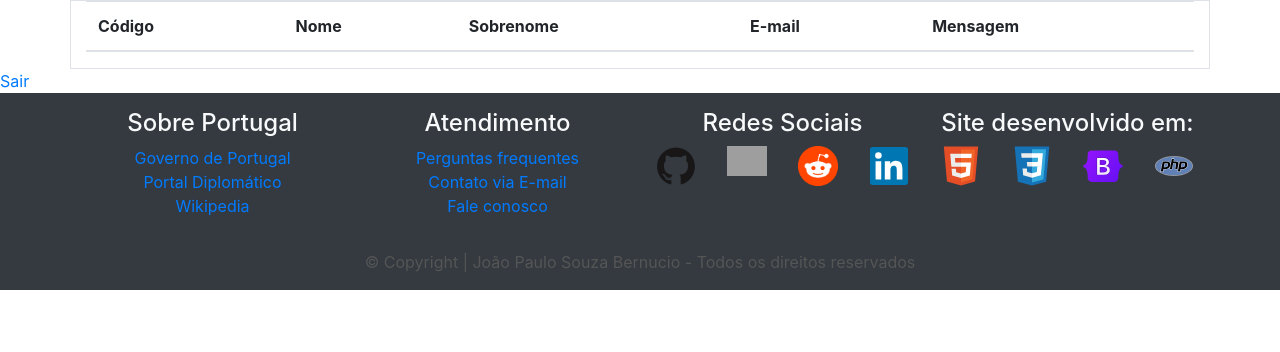
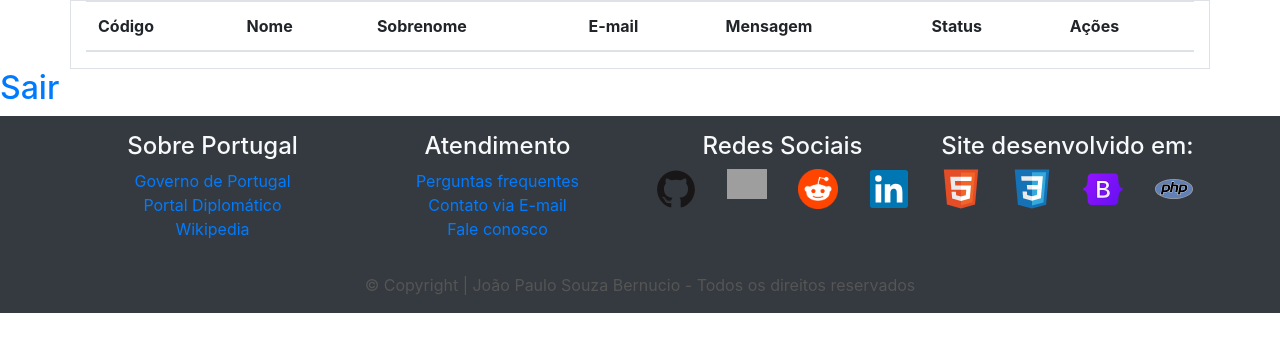
Before and after one commit to Joao-PauloBR/VoltaAoMundo-Portugal, a PHP site: page /user/listar.php in a window 1280 px wide. Shown: the part 57-409 px from the top of the page. Run offline with PHP 8.4, Linux system fonts and the light colour scheme; the visitor is signed in with stand-in values (Sample User, id 1); data that the repository does not hold is empty; grey boxes are pictures that could not be loaded.

Commit message:
Atualização status

```diff
--- a/classes/Usuario.php
+++ b/classes/Usuario.php
@@ -105,4 +105,12 @@ class Usuario
         $conexao = new PDO('mysql:host=127.0.0.1;dbname=volta-ao-mundo', 'root', '');
         $conexao->exec($sql);
     }
+
+    public function atualizarStatus()
+    {
+        // Verifica se o status atual é "Não respondida" antes de atualizar para "Respondida"
+        if ($this->status === 'Não respondida') {
+            $this->status = 'Respondida';
+        }
+    }
 }
--- a/user/listar.php
+++ b/user/listar.php
@@ -29,7 +29,7 @@
 <body>
 <header>
     <nav class="navbar navbar-expand-lg navbar-dark" style="background-color: #007acc">
-      <a class="navbar-brand" href="index.html">
+      <a class="navbar-brand" href="../index.html">
         <img src="../img/svg/coat_of_arms.svg" width="40px" alt="Brasão de Armas, bandeira de Portugal">
         Portugal
       </a>
@@ -76,6 +76,8 @@
                     <th scope="col">Sobrenome</th>
                     <th scope="col">E-mail</th>
                     <th scope="col">Mensagem</th>
+                    <th scope="col">Status</th>
+                    <th scope="col">Ações</th>
                     </tr>
                 </thead>
                 <tbody>
@@ -86,8 +88,8 @@
                         <td><?php echo $linha['sobrenome'] ?></td>
                         <td><?php echo $linha['email'] ?></td>
                         <td><?php echo $linha['mensagem'] ?></td>
-                        <td>
-                            <a href="editar.php?id=<?= $linha['id'] ?>">Lida</a>
+                        <td><?php if ($linha['status'] == 1) {echo "Lido";} else {echo "Não lido";}?></td>
+                        <td><a href="atualizar.php?id=<?= $linha['id'] ?>">Atualizar status</a></td>
                             <a href="excluir.php?id=<?= $linha['id'] ?>">Excluir</a>
                         </td>
                     </tr>
@@ -96,7 +98,7 @@
             </table>
         </div>
 
-        <a href="../adm/logout.php">Sair</a>
+        <h2><a href="../adm/logout.php">Sair</a></h2>
 
     </main>
     <footer class="bg-dark text-light py-3">
```
Also changed, not shown: user/atualizar.php (added, +16 -0 lines), user/excluir.php (added, +16 -0 lines), user/editar.php (deleted).
